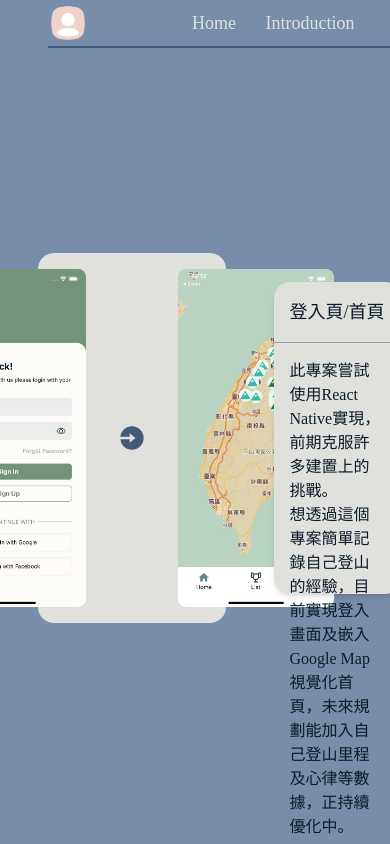
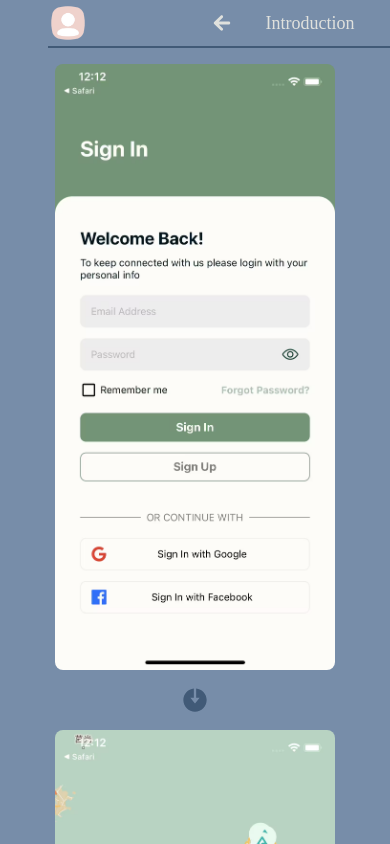
Before and after one commit to WynnieYang/wynnie_next, a Next.js app: page /Projects/climb in a window 390 px wide. Shown: the top 844 px of the page. Built offline with nearby package versions, Linux system fonts and the light colour scheme.

Commit message:
wynnie_fix_rwd

```diff
--- a/src/app/(pages)/Projects/[name]/page.tsx
+++ b/src/app/(pages)/Projects/[name]/page.tsx
@@ -14,11 +14,23 @@ export async function generateStaticParams() {
 
 export default function Page({ params }: { params: { name: string } }) {
     return (params.name === 'dispatch' || params.name === 'dcm'  ?
-    <div className="w-full h-full flex items-start justify-center bg-[#778DA9]" style={{ backgroundImage: `url(${process.env.NODE_ENV === 'production' ? '/wynnie_next' : ''}/images/tv_bg.avif)`, backgroundSize:'85%', backgroundRepeat:'no-repeat', backgroundPositionX: '50%'}}>
+      <>
+    <div className="w-full h-full items-start justify-center bg-[#778DA9] sm:flex hidden" style={{ backgroundImage: `url(${process.env.NODE_ENV === 'production' ? '/wynnie_next' : ''}/images/tv_bg.avif)`, backgroundSize:'85%', backgroundRepeat:'no-repeat', backgroundPositionX: '50%'}}>
       <VideoPlayer width={ params.name === 'dispatch' ? '65%' : '62%'} source={ params.name === 'dispatch' ? '/videos/dispatcher_improve.mp4' : '/videos/dcm_demo.mov'}/>
     </div>
+    <div className="w-full h-full flex flex-col bg-[#778DA9] sm:hidden" >
+      {/* <div className="flex-1 flex flex-row items-start justify-between px-12">
+        { Array.from({ length: 5 }).map((_, index) => (
+          <Image width={20} height={20} src={`${process.env.NODE_ENV === 'production' ? '/wynnie_next' : ''}/images/light.svg`} alt="light"/>
+        ))}
+      </div> */}
+      <div className="flex-1 flex items-center justify-center "><VideoPlayer width={'90%'} source={ params.name === 'dispatch' ? '/videos/dispatcher_improve.mp4' : '/videos/dcm_demo.mov'}/></div>
+      <div className="flex-1 flex items-center justify-start flex-col"><Image width={300} height={300} src={`${process.env.NODE_ENV === 'production' ? '/wynnie_next' : ''}/images/people.svg`} alt="people"/></div>
+    </div>
+    </>
     : params.name === 'climb' ?
-    <div className="w-full h-full grow flex flex-row items-center justify-center px-12" >
+    <>
+    <div className="w-full h-full grow flex-row items-center justify-center px-12 sm:flex hidden" >
       <div className={`flex-[3_3_0%] flex items-center justify-center p-4 bg-E0E1DD rounded-2xl my-2 mx-12 flex-row`}>
           <Image className="rounded-lg mx-8" src={`${process.env.NODE_ENV === 'production' ? '/wynnie_next' : ''}/images/${params.name}_1.avif`} width={280} height={560} alt={`${params.name}_1.avif`} unoptimized/>
           <div className="h-full flex items-center justify-center"><RiLoginCircleFill size={28} className="text-415A77"/></div>
@@ -32,6 +44,19 @@ export default function Page({ params }: { params: { name: string } }) {
         </div>
       </div>
     </div>
+     <div className="grow flex flex-col items-center justify-center px-12 mt-4 sm:hidden" >
+        <Image className="rounded-lg mx-8" src={`${process.env.NODE_ENV === 'production' ? '/wynnie_next' : ''}/images/${params.name}_1.avif`} width={280} height={560} alt={`${params.name}_1.avif`} unoptimized/>
+        <div className="h-full flex items-center justify-center my-4 rotate-90"><RiLoginCircleFill size={28} className="text-415A77"/></div>
+        <Image className="rounded-lg mx-8" src={`${process.env.NODE_ENV === 'production' ? '/wynnie_next' : ''}/images/${params.name}_2.avif`} width={280} height={560} alt={`${params.name}_2.avif`} unoptimized/>
+        <div className={`flex-[2_2_0%] h-2/5 bg-E0E1DD rounded-2xl shadow-md flex items-start justify-start flex-col my-8` }>
+          <div className="p-4"><span className="text-black text-lg">登入頁/首頁</span></div>
+          <div className="border-t w-full border-slate-400 grow flex items-start justify-between flex-col">
+            <div className="p-4"><span className="text-black break-words whitespace-normal leading-6">此專案嘗試使用React Native實現，前期克服許多建置上的挑戰。<br/>想透過這個專案簡單記錄自己登山的經驗，目前實現登入畫面及嵌入Google Map視覺化首頁，未來規劃能加入自己登山里程及心律等數據，正持續優化中。</span></div>
+            <div className="w-full flex items-end justify-end"><Image src={`${process.env.NODE_ENV === 'production' ? '/wynnie_next' : ''}/images/${params.name}ing_1.svg`} width={60} height={80} alt={`${params.name}ing_1.svg`} unoptimized/></div>
+          </div>
+        </div>
+     </div>
+     </>
       // { Array.from({ length: 2 }).map((_, index) => (
       //     <React.Fragment key={index}>
       //       <div className={`flex-1 ml-12 `}><Image className="rounded-lg" src={`/images/${params.name}_${index+1}.png`} width={300} height={600} alt={`${params.name}_${index+1}.png`}/></div>
--- a/src/components/Nav.tsx
+++ b/src/components/Nav.tsx
@@ -3,15 +3,19 @@
 import React from 'react';
 import Image from 'next/image';
 import Link from 'next/link';
+import { usePathname } from 'next/navigation';
+import { IoMdArrowRoundBack } from "react-icons/io";
 
 function Nav() {
+    const pathname = usePathname();
     const navList = ['Home', 'Introduction']
   return (
     <div className='ml-12 pr-8 h-12 lg:h-16 flex items-center justify-between border-solid border-b-2 border-415A77'>
         <Link href={'/Home'}><Image className='cursor-pointer' src={`${process.env.NODE_ENV === 'production' ? '/wynnie_next' : ''}/logo.png`} alt='logo' width={40} height={40} priority unoptimized /></Link>
-        <div className='flex items-center justify-start flex-row'>
+        <div className='flex items-center justify-start flex-row '>
             { navList.map((nav,navIndex) => (
-                <Link href={nav === 'Introduction' ? 'https://www.cakeresume.com/s--iqooiggPAm_ICL46VU3z_w--/wynnieyang88' : `/${nav.replace(/\s+/g, '').charAt(0) + nav.replace(/\s+/g, '').toLowerCase().slice(1)}`} key={`${nav}${navIndex}`} className='w-24 flex items-center justify-center'><span className='text-E0E1DD text-lg hover:text-415A77 cursor-pointer'>{nav}</span></Link>
+                nav === 'Introduction' ? <Link href={'https://www.cakeresume.com/s--iqooiggPAm_ICL46VU3z_w--/wynnieyang88'} key={`${nav}${navIndex}`} className='w-24 flex items-center justify-center'><span className='text-E0E1DD text-lg hover:text-415A77 cursor-pointer'>{nav}</span></Link>
+                : !pathname.includes('Home')? <Link href={'/Home'} key={`${nav}${navIndex}`}  className='w-20 flex items-center justify-center'><IoMdArrowRoundBack className='text-E0E1DD text-2xl hover:text-415A77 cursor-pointer'/></Link> : <></>
             ))}
         </div>
     </div>
--- a/src/components/VideoPlayer.tsx
+++ b/src/components/VideoPlayer.tsx
@@ -7,7 +7,7 @@ type VideoPlayerProps = {
 
 function VideoPlayer({ width, source } :VideoPlayerProps ) {
   return (
-    <video width={width} controls className='rounded-lg absolute top-[16%]'>
+    <video width={width} height={'100%'} controls className='rounded-lg absolute sm:top-[16%]'>
         <source src={`${process.env.NODE_ENV === 'production' ? '/wynnie_next' : ''}${source}`} type="video/mp4" />
         您的浏览器不支持 HTML5 视频标签。
     </video>
```
Also changed, not shown: public/images/light.svg (added), public/images/people.svg (added).
